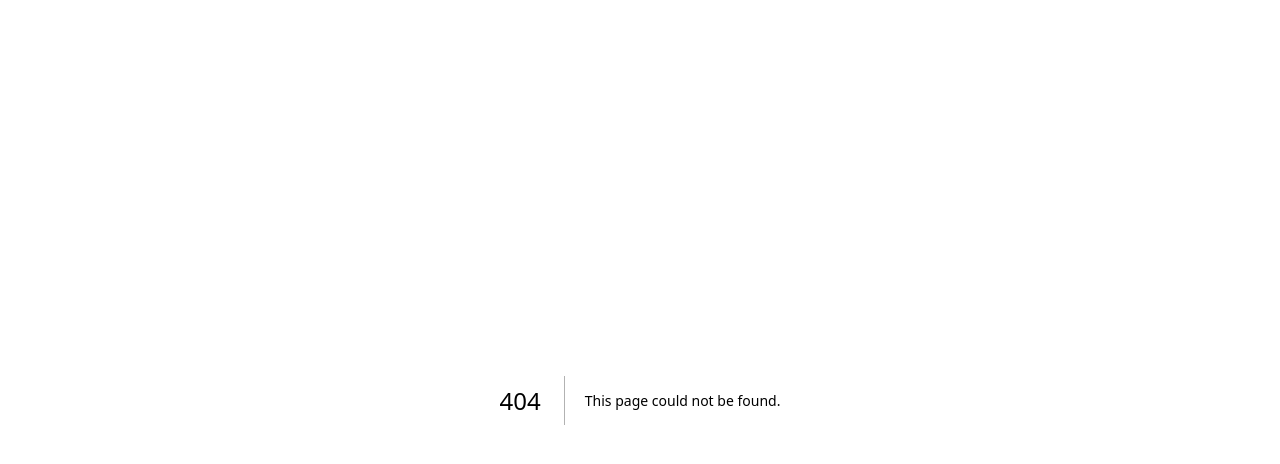
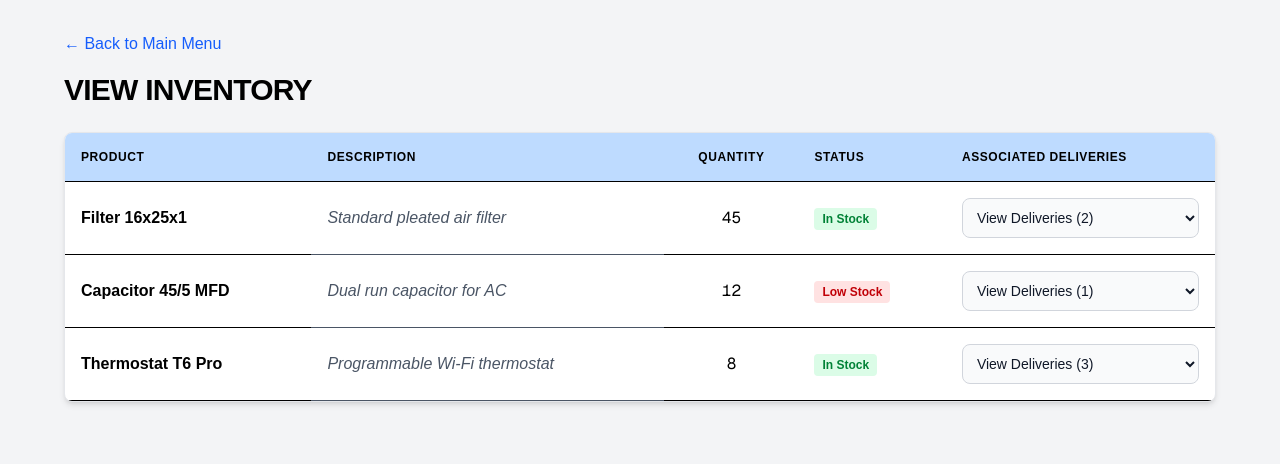
Before and after one commit to michael693215/CMSC447-SP26-TEAM8-HVAC-MEP-INVENTORY, a Next.js app: page /inventory in a window 1280 px wide. Before the commit this address had no page. Shown: the top 464 px of the page. Built offline with nearby package versions, Linux system fonts and the light colour scheme.

Commit message:
added view inventory page

```diff
--- /dev/null
+++ b/app/inventory/page.tsx
@@ -0,0 +1,86 @@
+import Link from 'next/link';
+
+export default function InventoryPage() {
+  // 1. Updated data structure to include an array of deliveries for each product
+  const products = [
+    {
+      id: 1,
+      name: "Filter 16x25x1",
+      description: "Standard pleated air filter",
+      qty: 45,
+      status: "In Stock",
+      deliveries: ["DEL-102 (Mar 15)", "DEL-205 (Apr 02)"]
+    },
+    {
+      id: 2,
+      name: "Capacitor 45/5 MFD",
+      description: "Dual run capacitor for AC",
+      qty: 12,
+      status: "Low Stock",
+      deliveries: ["DEL-882 (Mar 20)"]
+    },
+    {
+      id: 3,
+      name: "Thermostat T6 Pro",
+      description: "Programmable Wi-Fi thermostat",
+      qty: 8,
+      status: "In Stock",
+      deliveries: ["DEL-441 (Feb 10)", "DEL-990 (Mar 22)", "DEL-112 (Apr 05)"]
+    },
+  ];
+
+  return (
+    <div className="min-h-screen bg-gray-100 p-8">
+      <div className="max-w-6xl mx-auto">
+        {/* Navigation Back */}
+        <Link href="/" className="text-blue-600 hover:underline mb-4 inline-block">
+          ← Back to Main Menu
+        </Link>
+
+        <h1 className="text-3xl font-bold mb-6 text-black uppercase tracking-tight">View Inventory</h1>
+
+        {/* Updated Table */}
+        <div className="bg-white shadow-md rounded-lg overflow-hidden border border-gray-200">
+          <table className="w-full text-left border-collapse">
+            <thead className="bg-blue-200 text-black uppercase text-xs tracking-wider">
+              <tr>
+                <th className="p-4 border-b">Product</th>
+                <th className="p-4 border-b">Description</th>
+                <th className="p-4 border-b text-center">Quantity</th>
+                <th className="p-4 border-b">Status</th>
+                <th className="p-4 border-b">Associated Deliveries</th>
+              </tr>
+            </thead>
+            <tbody>
+              {products.map((item) => (
+                <tr key={item.id} className="hover:bg-blue-50 text-black transition-colors">
+                  <td className="p-4 border-b font-bold">{item.name}</td>
+                  <td className="p-4 border-b text-gray-600 italic">{item.description}</td>
+                  <td className="p-4 border-b text-center font-mono">{item.qty}</td>
+                  <td className="p-4 border-b">
+                    <span className={`px-2 py-1 rounded text-xs font-bold ${
+                      item.status === "Low Stock" ? "bg-red-100 text-red-700" : "bg-green-100 text-green-700"
+                    }`}>
+                      {item.status}
+                    </span>
+                  </td>
+                  {/* Dropdown Menu Column */}
+                  <td className="p-4 border-b">
+                    <select className="bg-gray-50 border border-gray-300 text-gray-900 text-sm rounded-lg focus:ring-blue-500 focus:border-blue-500 block w-full p-2.5">
+                      <option defaultValue="">View Deliveries ({item.deliveries.length})</option>
+                      {item.deliveries.map((delivery, index) => (
+                        <option key={index} value={delivery}>
+                          {delivery}
+                        </option>
+                      ))}
+                    </select>
+                  </td>
+                </tr>
+              ))}
+            </tbody>
+          </table>
+        </div>
+      </div>
+    </div>
+  );
+}
--- a/app/page.tsx
+++ b/app/page.tsx
@@ -1,46 +1,57 @@
 import Link from 'next/link';
 
 export default function MainMenu() {
-  // These represent the different parts of your HVAC app
   const features = [
     {
-      name: "Inventory Management",
+      name: "View Inventory",
       path: "/inventory",
       description: "Track parts, units, and stock levels.",
       icon: "📦"
     },
     {
-      name: "Work Orders",
-      path: "/orders",
-      description: "View and assign HVAC repair jobs.",
+      name: "Add Delivery",
+      path: "/adddelivery",
+      description: "",
       icon: "📋"
     },
     {
-      name: "Customer List",
-      path: "/customers",
-      description: "Manage client contact info and history.",
+      name: "Contact List",
+      path: "/contacts",
+      description: "Manage contact names and emails.",
       icon: "👥"
+    },
+    {
+      name: "About",
+      path: "/about",
+      description: "Learn about the use of the app.",
+      icon: "⚙️"
     },
   ];
 
   return (
-    <div className="flex flex-col items-center justify-start min-h-screen bg-gray-100 p-8">
+    <div className="flex flex-col items-center justify-start min-h-screen bg-gray-100 p-6 md:p-12">
       {/* Header Section */}
-      <header className="w-full max-w-4xl flex justify-between items-center mb-12">
-        <h1 className="text-3xl font-bold text-black text-left">HVAC Dashboard</h1>
-        <Link href="/login" className="text-sm text-gray-500 hover:text-black transition underline">
+      <header className="w-full max-w-5xl flex justify-between items-center mb-10">
+        <h1 className="text-4xl font-black text-black">Inventory Management System</h1>
+        <Link href="/login" className="px-6 py-2 bg-black text-white rounded-md hover:bg-gray-800 transition">
           Sign Out
         </Link>
       </header>
 
-      {/* Grid of Features */}
-      <div className="grid grid-cols-1 md:grid-cols-3 gap-6 w-full max-w-4xl">
+      {/* Grid of Features - Changed to 2 columns */}
+      <div className="grid grid-cols-1 md:grid-cols-2 gap-8 w-full max-w-5xl">
         {features.map((feature) => (
           <Link key={feature.path} href={feature.path} className="group">
-            <div className="h-full p-6 bg-white shadow-md rounded-lg border border-transparent group-hover:border-black transition-all duration-200 cursor-pointer">
-              <div className="text-3xl mb-4">{feature.icon}</div>
-              <h2 className="text-xl font-bold mb-2 text-black">{feature.name}</h2>
-              <p className="text-gray-600 text-sm">{feature.description}</p>
+            <div className="aspect-square flex flex-col items-center justify-center p-10 bg-blue-200 shadow-lg rounded-2xl border-2 border-black group-hover:border-black transition-all duration-300 cursor-pointer text-center">
+              <div className="text-7xl mb-6 group-hover:scale-110 transition-transform">
+                {feature.icon}
+              </div>
+              <h2 className="text-2xl font-bold mb-4 text-black uppercase tracking-tight">
+                {feature.name}
+              </h2>
+              <p className="text-gray-500 text-lg max-w-xs">
+                {feature.description}
+              </p>
             </div>
           </Link>
         ))}
```
